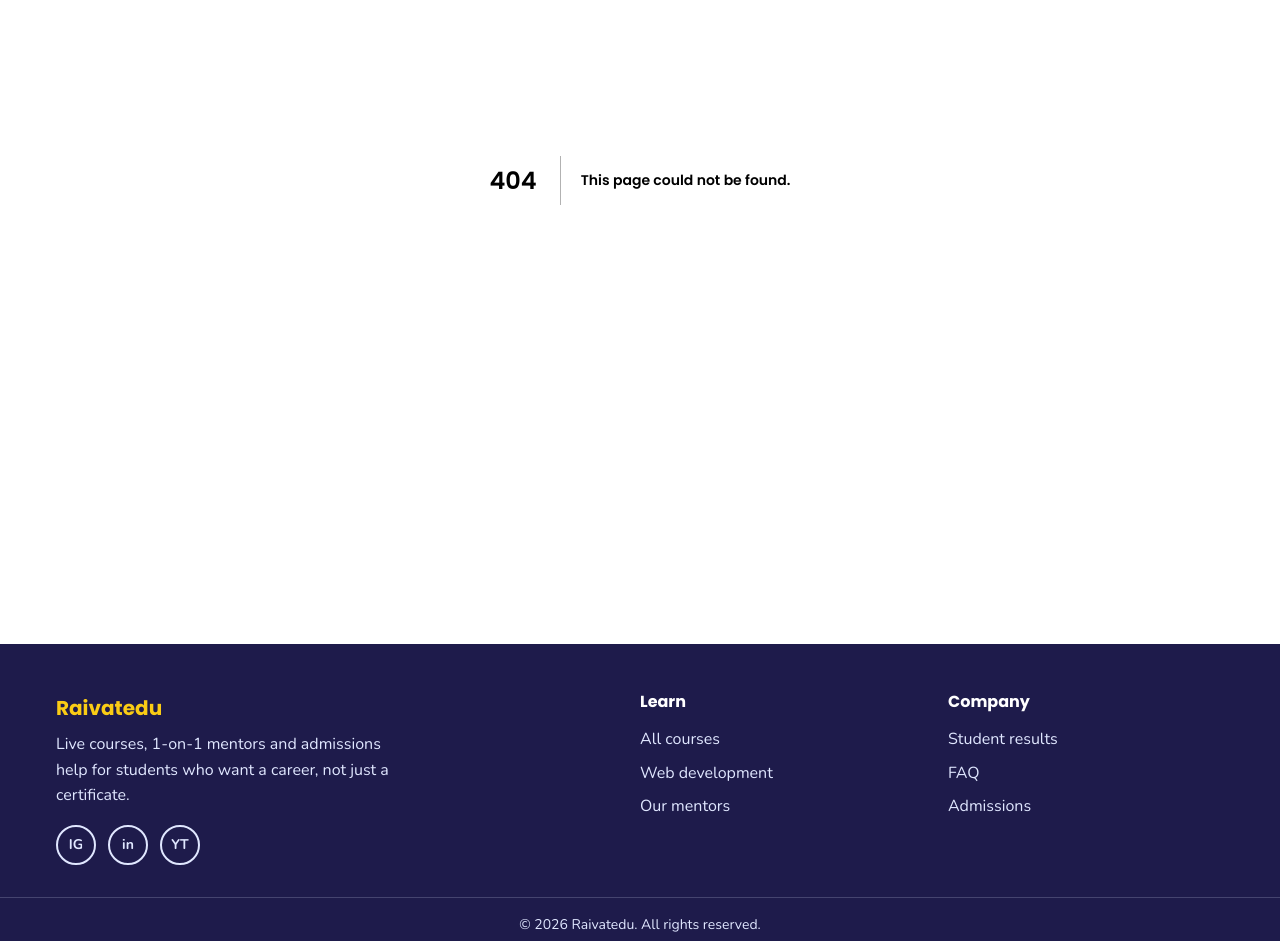
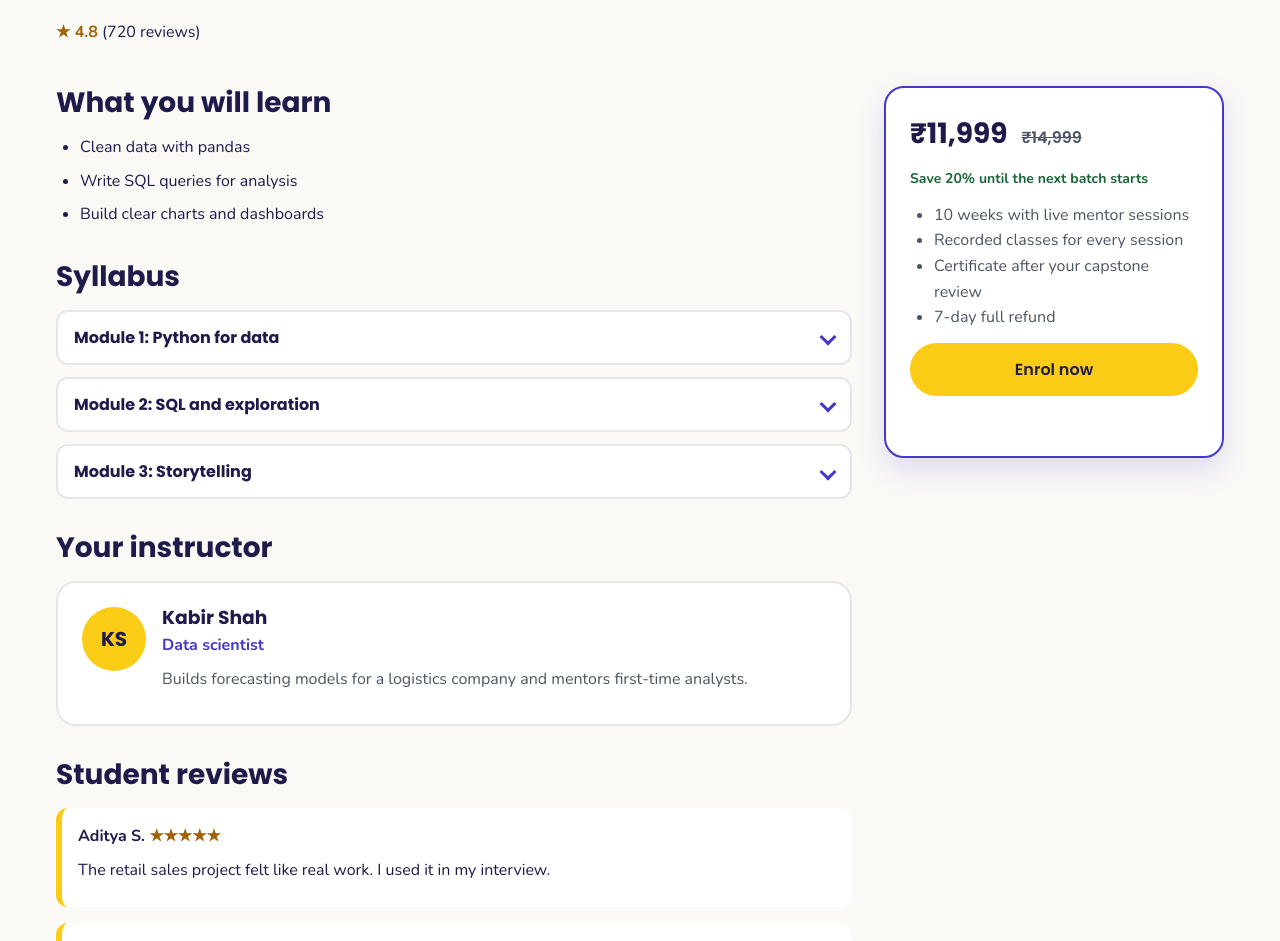
Before and after one commit to sanket-ghayal/raivatedu, a Next.js app: page /courses/data-analysis-with-python in a window 1280 px wide. Before the commit this address had no page. Shown: the part 289-1230 px from the top of the page. Built offline with nearby package versions, Linux system fonts and the light colour scheme.

Commit message:
feat: add course detail page with syllabus, reviews and sticky enrol card

```diff
--- /dev/null
+++ b/app/courses/[slug]/course.module.css
@@ -0,0 +1,18 @@
+.meta { margin: 0 0 var(--space-2); font-weight: 700; color: var(--color-indigo-600); }
+.stars { color: #a16207; font-weight: 700; }
+.layout { display: grid; gap: var(--space-8); align-items: start; }
+.main { display: grid; gap: var(--space-8); min-width: 0; }
+.side { order: -1; }
+.outcomes { display: grid; gap: var(--space-2); padding-left: var(--space-6); margin: 0; }
+.instructor { display: flex; gap: var(--space-4); padding: var(--space-6); background: var(--color-surface); border: 2px solid var(--color-border); border-radius: var(--radius-lg); }
+.instructor h3 { margin-bottom: var(--space-1); }
+.instructor p { color: var(--color-muted); margin-bottom: var(--space-2); }
+.role { font-weight: 700; color: var(--color-indigo-600) !important; }
+.avatar { flex: none; display: grid; place-items: center; width: 64px; height: 64px; border-radius: 50%; background: var(--color-yellow-400); color: var(--color-indigo-900); font-family: var(--font-heading), sans-serif; font-weight: 700; font-size: var(--text-lg); }
+.reviews { display: grid; gap: var(--space-4); list-style: none; margin: 0; padding: 0; }
+.review { padding: var(--space-4); background: var(--color-surface); border-left: 6px solid var(--color-yellow-400); border-radius: var(--radius-md); }
+.review p { margin: 0 0 var(--space-2); }
+@media (min-width: 960px) {
+  .layout { grid-template-columns: 1fr 340px; }
+  .side { order: 0; }
+}
--- /dev/null
+++ b/app/courses/[slug]/page.js
@@ -0,0 +1,93 @@
+import { notFound } from "next/navigation";
+import Accordion from "@/components/Accordion";
+import EnrolCard from "@/components/EnrolCard";
+import { courses, getCourse, getMentor } from "@/data/content";
+import styles from "./course.module.css";
+
+// Build one static page per course
+export function generateStaticParams() {
+  return courses.map((c) => ({ slug: c.slug }));
+}
+
+// Unique title, description and Open Graph tags for every course
+export async function generateMetadata({ params }) {
+  const { slug } = await params;
+  const course = getCourse(slug);
+  if (!course) return {};
+  return {
+    title: course.title,
+    description: course.summary,
+    openGraph: { title: `${course.title} | Raivatedu`, description: course.summary },
+  };
+}
+
+export default async function CoursePage({ params }) {
+  const { slug } = await params;
+  const course = getCourse(slug);
+  if (!course) notFound();
+  const mentor = getMentor(course.mentor);
+
+  const syllabusItems = course.syllabus.map((module, i) => ({
+    id: `module-${i}`,
+    title: `Module ${i + 1}: ${module.title}`,
+    content: <ul>{module.lessons.map((l) => <li key={l}>{l}</li>)}</ul>,
+  }));
+
+  return (
+    <div className="container">
+      <header className="page-head">
+        <p className={styles.meta}>{course.category} · {course.level} · {course.duration}</p>
+        <h1>{course.title}</h1>
+        <p className="lead">{course.summary}</p>
+        <p>
+          <span className={styles.stars} aria-label={`Rated ${course.rating} out of 5`}>★ {course.rating}</span>{" "}
+          ({course.reviewCount.toLocaleString("en-IN")} reviews)
+        </p>
+      </header>
+
+      <div className={styles.layout}>
+        <div className={styles.main}>
+          <section aria-labelledby="learn-title">
+            <h2 id="learn-title">What you will learn</h2>
+            <ul className={styles.outcomes}>
+              {course.outcomes.map((o) => <li key={o}>{o}</li>)}
+            </ul>
+          </section>
+
+          <section aria-labelledby="syllabus-title">
+            <h2 id="syllabus-title">Syllabus</h2>
+            <Accordion items={syllabusItems} />
+          </section>
+
+          <section aria-labelledby="instructor-title">
+            <h2 id="instructor-title">Your instructor</h2>
+            <div className={styles.instructor}>
+              <div className={styles.avatar} aria-hidden="true">{mentor.initials}</div>
+              <div>
+                <h3>{mentor.name}</h3>
+                <p className={styles.role}>{mentor.role}</p>
+                <p>{mentor.bio}</p>
+              </div>
+            </div>
+          </section>
+
+          <section aria-labelledby="reviews-title">
+            <h2 id="reviews-title">Student reviews</h2>
+            <ul className={styles.reviews}>
+              {course.reviews.map((r) => (
+                <li key={r.name} className={styles.review}>
+                  <p><strong>{r.name}</strong> <span className={styles.stars} aria-label={`${r.rating} out of 5 stars`}>{"★".repeat(r.rating)}</span></p>
+                  <p>{r.text}</p>
+                </li>
+              ))}
+            </ul>
+          </section>
+        </div>
+
+        <div className={styles.side}>
+          <EnrolCard course={course} />
+        </div>
+      </div>
+    </div>
+  );
+}
--- /dev/null
+++ b/components/EnrolCard.js
@@ -0,0 +1,32 @@
+"use client";
+
+import { useState } from "react";
+import Button from "./Button";
+import { formatPrice } from "@/lib/format";
+import styles from "./EnrolCard.module.css";
+
+export default function EnrolCard({ course }) {
+  const [enrolled, setEnrolled] = useState(false);
+  const saving = Math.round((1 - course.price / course.oldPrice) * 100);
+
+  return (
+    <aside className={styles.card} aria-label="Enrol in this course">
+      <p className={styles.price}>
+        {formatPrice(course.price)} <s className={styles.old}>{formatPrice(course.oldPrice)}</s>
+      </p>
+      <p className={styles.save}>Save {saving}% until the next batch starts</p>
+      <ul className={styles.list}>
+        <li>{course.duration} with live mentor sessions</li>
+        <li>Recorded classes for every session</li>
+        <li>Certificate after your capstone review</li>
+        <li>7-day full refund</li>
+      </ul>
+      <Button variant="accent" disabled={enrolled} onClick={() => setEnrolled(true)}>
+        {enrolled ? "Seat reserved" : "Enrol now"}
+      </Button>
+      <p className={styles.status} role="status">
+        {enrolled && "You're in! We'll email your batch details and payment link within a day."}
+      </p>
+    </aside>
+  );
+}
--- /dev/null
+++ b/components/EnrolCard.module.css
@@ -0,0 +1,7 @@
+.card { display: grid; gap: var(--space-3); padding: var(--space-6); background: var(--color-surface); border: 2px solid var(--color-indigo-600); border-radius: var(--radius-lg); box-shadow: 0 12px 28px rgba(67, 56, 202, 0.15); }
+.price { margin: 0; font-family: var(--font-heading), sans-serif; font-weight: 700; font-size: var(--text-xl); }
+.old { margin-left: var(--space-2); font-size: var(--text-base); color: var(--color-muted); font-weight: 400; }
+.save { margin: 0; color: #166534; font-weight: 700; font-size: var(--text-sm); }
+.list { margin: 0; padding-left: var(--space-6); color: var(--color-muted); }
+.status { margin: 0; min-height: 1.5em; font-weight: 700; color: #166534; }
+@media (min-width: 960px) { .card { position: sticky; top: 92px; } }
```
Also changed, not shown: app/not-found.js (added, +13 -0 lines).
